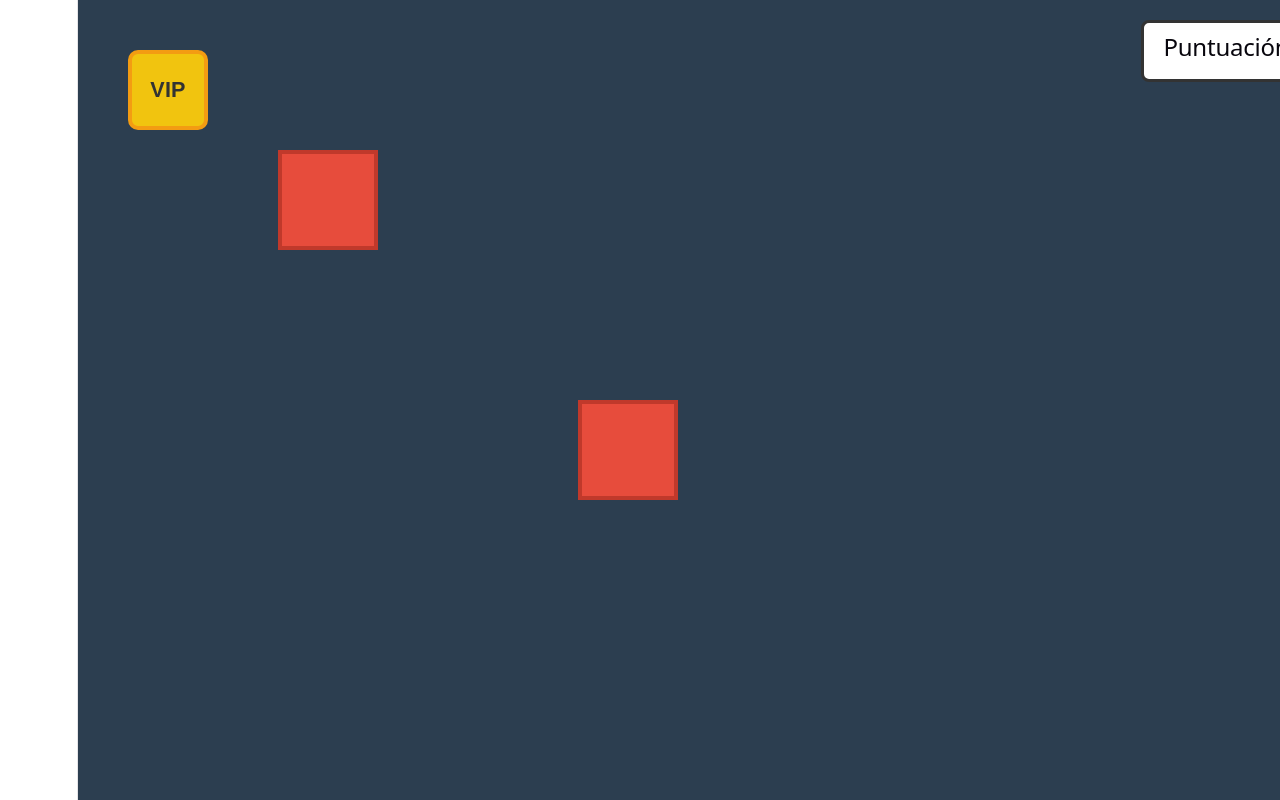
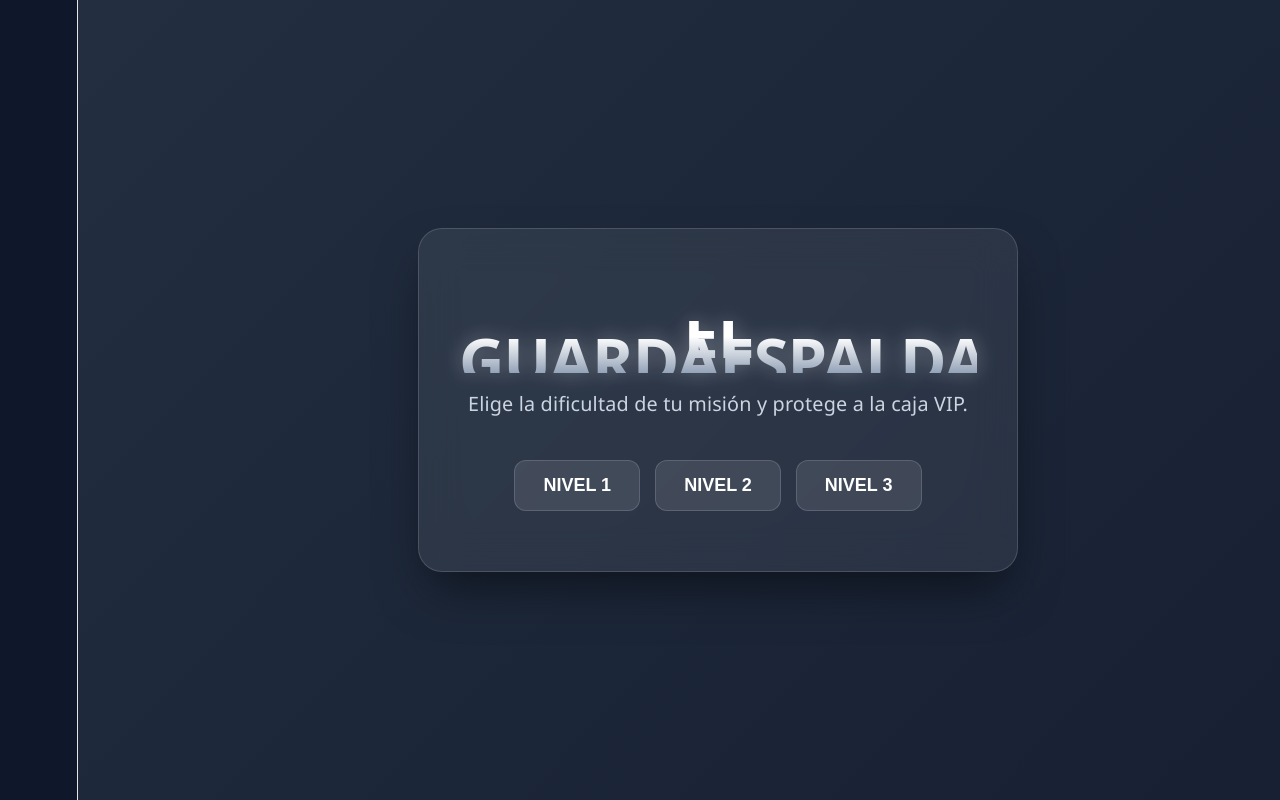
Before and after one commit to IsaccMealla/Clase12, a React (Vite) app: page / in a window 1280 px wide. Shown: the top 800 px of the page. Built offline with nearby package versions, Linux system fonts and the light colour scheme.

Commit message:
Añadir selector de 3 niveles y renderizado dinámico de mapas

```diff
--- a/src/App.css
+++ b/src/App.css
@@ -1,56 +1,208 @@
-/* Reseteo básico y contenedor del juego */
+/* =========================================
+   1. RESET Y CONFIGURACIÓN GLOBAL
+   ========================================= */
 * {
   margin: 0;
   padding: 0;
   box-sizing: border-box;
 }
 
-.game-container {
+:root {
+  --primary-glow: rgba(241, 196, 15, 0.8);
+  --danger-glow: rgba(231, 76, 60, 0.6);
+  --glass-bg: rgba(255, 255, 255, 0.07);
+  --glass-border: rgba(255, 255, 255, 0.15);
+}
+
+body {
+  font-family: 'Segoe UI', Roboto, Helvetica, Arial, sans-serif;
+  background-color: #0f172a;
+  color: white;
+  overflow: hidden; /* Evita scrolls innecesarios en el juego */
+}
+
+/* =========================================
+   2. CONTENEDOR PRINCIPAL CON FONDO ANIMADO
+   ========================================= */
+.app-container {
   width: 100vw;
   height: 100vh;
+  display: flex;
+  justify-content: center;
+  align-items: center;
   position: relative;
-  background-color: #2c3e50; /* Un fondo oscuro para que resalte la caja */
+
+  /* Fondo con gradiente dinámico */
+  background: linear-gradient(-45deg, #0f172a, #1e293b, #334155, #1e1b4b);
+  background-size: 400% 400%;
+  animation: gradientFlow 15s ease infinite;
+}
+
+@keyframes gradientFlow {
+  0% { background-position: 0% 50%; }
+  50% { background-position: 100% 50%; }
+  100% { background-position: 0% 50%; }
+}
+
+/* =========================================
+   3. ESTILOS DEL MENÚ (GLASSMORPHISM)
+   ========================================= */
+.menu-container {
+  background: var(--glass-bg);
+  backdrop-filter: blur(20px);
+  -webkit-backdrop-filter: blur(20px);
+  border: 1px solid var(--glass-border);
+  border-radius: 24px;
+  padding: 60px 40px;
+  text-align: center;
+  max-width: 600px;
+  box-shadow: 0 25px 50px -12px rgba(0, 0, 0, 0.5);
+  animation: fadeInUp 0.8s cubic-bezier(0.16, 1, 0.3, 1);
+}
+
+@keyframes fadeInUp {
+  from { opacity: 0; transform: translateY(40px); }
+  to { opacity: 1; transform: translateY(0); }
+}
+
+.menu-title {
+  font-size: 3.5rem;
+  font-weight: 900;
+  margin-bottom: 15px;
+  background: linear-gradient(to bottom, #fff 30%, #94a3b8);
+  -webkit-background-clip: text;
+  -webkit-text-fill-color: transparent;
+  text-transform: uppercase;
+  letter-spacing: -1px;
+  filter: drop-shadow(0 0 10px rgba(255,255,255,0.3));
+}
+
+.menu-subtitle {
+  font-size: 1.1rem;
+  color: #cbd5e1;
+  margin-bottom: 40px;
+  line-height: 1.6;
+}
+
+/* Botones de niveles */
+.level-buttons {
+  display: flex;
+  gap: 15px;
+  justify-content: center;
+  flex-wrap: wrap;
+}
+
+.start-btn {
+  padding: 14px 28px;
+  font-size: 1rem;
+  font-weight: 700;
+  text-transform: uppercase;
+  color: white;
+  background: rgba(255, 255, 255, 0.1);
+  border: 1px solid var(--glass-border);
+  border-radius: 12px;
+  cursor: pointer;
+  transition: all 0.3s ease;
+}
+
+.start-btn:hover {
+  background: white;
+  color: #0f172a;
+  transform: translateY(-3px);
+  box-shadow: 0 10px 20px -5px rgba(255, 255, 255, 0.3);
+}
+
+/* =========================================
+   4. INTERFAZ DEL JUEGO (GAMEBOARD)
+   ========================================= */
+.game-board {
+  width: 100%;
+  height: 100%;
+  position: relative;
   overflow: hidden;
 }
 
-/* Estilos del marcador */
+/* Marcador flotante */
 .scoreboard {
   position: absolute;
   top: 20px;
   right: 20px;
-  background: white;
-  padding: 10px 20px;
-  border-radius: 8px;
-  border: 3px solid #333;
-  font-family: sans-serif;
+  background: rgba(15, 23, 42, 0.8);
+  backdrop-filter: blur(10px);
+  padding: 15px 25px;
+  border-radius: 16px;
+  border: 1px solid var(--glass-border);
+  z-index: 100;
+  pointer-events: none; /* Para que no estorbe si pasas el VIP por debajo */
 }
 
-/* Estilos de la caja VIP que tu compañero hará movible */
+.scoreboard h2 {
+  font-size: 1.2rem;
+  color: #fbbf24;
+  text-shadow: 0 0 10px rgba(251, 191, 36, 0.4);
+}
+
+/* Botón volver */
+.back-btn {
+  position: absolute;
+  top: 20px;
+  left: 20px;
+  padding: 10px 20px;
+  background: rgba(231, 76, 60, 0.2);
+  color: #fca5a5;
+  border: 1px solid rgba(231, 76, 60, 0.3);
+  border-radius: 10px;
+  cursor: pointer;
+  z-index: 100;
+  transition: all 0.2s;
+}
+
+.back-btn:hover {
+  background: #e74c3c;
+  color: white;
+}
+
+/* =========================================
+   5. ELEMENTOS DEL JUEGO (VIP Y OBSTÁCULOS)
+   ========================================= */
+
+/* Caja VIP */
 .vip-box {
   width: 80px;
   height: 80px;
-  background-color: #f1c40f;
-  border: 4px solid #f39c12;
-  border-radius: 10px;
+  background: linear-gradient(135deg, #f1c40f 0%, #f39c12 100%);
+  border: 3px solid #fff;
+  border-radius: 16px;
   position: absolute;
-  top: 50px;
-  left: 50px;
   display: flex;
   align-items: center;
   justify-content: center;
-  font-weight: bold;
-  font-family: sans-serif;
-  font-size: 1.2rem;
-  color: #333;
-  cursor: grab; /* Indica que se puede arrastrar */
-  z-index: 10;
+  font-weight: 900;
+  color: #451a03;
+  cursor: grab;
+  box-shadow: 0 0 20px var(--primary-glow);
+  z-index: 50;
+  user-select: none;
 }
 
-/* Estilos de los obstáculos */
+.vip-box:active {
+  cursor: grabbing;
+  transform: scale(1.05);
+}
+
+/* Obstáculos */
 .obstacle {
-  width: 100px;
-  height: 100px;
-  background-color: #e74c3c;
-  border: 4px solid #c0392b;
+  background: rgba(231, 76, 60, 0.15);
+  border: 2px solid #e74c3c;
   position: absolute;
+  border-radius: 8px;
+  box-shadow: 0 0 15px var(--danger-glow);
+  transition: background 0.3s;
+  /* Efecto de pulso suave */
+  animation: pulseObstacle 2s infinite ease-in-out;
 }
+
+@keyframes pulseObstacle {
+  0%, 100% { opacity: 0.8; }
+  50% { opacity: 1; box-shadow: 0 0 25px var(--danger-glow); }
+}
--- a/src/App.jsx
+++ b/src/App.jsx
@@ -1,25 +1,19 @@
 import { useState } from 'react';
+import Menu from './components/Menu';
+import GameBoard from './components/GameBoard';
 import './App.css';
 
 function App() {
-  // Estado para guardar los puntos (cada colisión suma un punto)
-  const [score, setScore] = useState(0);
+  // Ahora guardamos qué nivel se seleccionó (null = estamos en el menú)
+  const [currentLevel, setCurrentLevel] = useState(null);
 
   return (
-    <div className="game-container">
-      {/* Marcador */}
-      <div className="scoreboard">
-        <h2>Puntuación: {score}</h2>
-      </div>
-
-      {/* La caja VIP que se deberá arrastrar */}
-      <div className="vip-box" id="vip">
-        VIP
-      </div>
-
-      {/* Obstáculos de prueba para que tus compañeros detecten colisiones */}
-      <div className="obstacle" style={{ top: '150px', left: '200px' }}></div>
-      <div className="obstacle" style={{ top: '400px', left: '500px' }}></div>
+    <div className="app-container">
+      {currentLevel ? (
+        <GameBoard level={currentLevel} onBackToMenu={() => setCurrentLevel(null)} />
+      ) : (
+        <Menu onSelectLevel={setCurrentLevel} />
+      )}
     </div>
   );
 }
--- /dev/null
+++ b/src/components/GameBoard.jsx
@@ -0,0 +1,58 @@
+import { useState } from 'react';
+
+export default function GameBoard({ level, onBackToMenu }) {
+  const [score, setScore] = useState(0);
+
+  // ESTRUCTURA DE LOS 3 NIVELES (Para la Persona 2 y 3)
+  const levelMaps = {
+    1: [ // Nivel Básico: 2 obstáculos simples
+      { id: 1, top: '150px', left: '200px', width: '100px', height: '100px' },
+      { id: 2, top: '400px', left: '500px', width: '100px', height: '100px' },
+    ],
+    2: [ // Nivel Intermedio: Formato de pasillo con muros
+      { id: 1, top: '100px', left: '300px', width: '300px', height: '50px' },
+      { id: 2, top: '300px', left: '100px', width: '50px', height: '250px' },
+      { id: 3, top: '450px', left: '500px', width: '150px', height: '150px' },
+    ],
+    3: [ // Nivel Difícil: Obstáculos estrechos y múltiples
+      { id: 1, top: '100px', left: '150px', width: '80px', height: '80px' },
+      { id: 2, top: '100px', left: '450px', width: '80px', height: '80px' },
+      { id: 3, top: '300px', left: '300px', width: '120px', height: '120px' },
+      { id: 4, top: '500px', left: '150px', width: '80px', height: '80px' },
+      { id: 5, top: '500px', left: '450px', width: '80px', height: '80px' },
+    ]
+  };
+
+  // Obtenemos los obstáculos del nivel actual
+  const currentObstacles = levelMaps[level] || levelMaps[1];
+
+  return (
+    <div className="game-board">
+      <button className="back-btn" onClick={onBackToMenu}>Volver al Menú</button>
+
+      <div className="scoreboard">
+        <h2>Nivel {level} | Colisiones: {score}</h2>
+      </div>
+
+      <div className="vip-box" id="vip" style={{ top: '50px', left: '50px' }}>
+        VIP
+      </div>
+
+      {/* Renderizamos los obstáculos dinámicamente con map() */}
+      {currentObstacles.map((obs) => (
+        <div
+          key={obs.id}
+          className="obstacle"
+          // Importante: le pasamos la clase 'obstacle' para que la Persona 3
+          // los pueda detectar fácilmente usando document.querySelectorAll('.obstacle')
+          style={{
+            top: obs.top,
+            left: obs.left,
+            width: obs.width,
+            height: obs.height
+          }}
+        ></div>
+      ))}
+    </div>
+  );
+}
--- /dev/null
+++ b/src/components/Menu.jsx
@@ -0,0 +1,19 @@
+export default function Menu({ onSelectLevel }) {
+  return (
+    <div className="menu-container">
+      <div className="menu-content">
+        <h1 className="menu-title">El Guardaespaldas</h1>
+        <p className="menu-subtitle">
+          Elige la dificultad de tu misión y protege a la caja VIP.
+        </p>
+
+        {/* Botones de selección de nivel */}
+        <div className="level-buttons">
+          <button className="start-btn" onClick={() => onSelectLevel(1)}>Nivel 1</button>
+          <button className="start-btn" onClick={() => onSelectLevel(2)}>Nivel 2</button>
+          <button className="start-btn" onClick={() => onSelectLevel(3)}>Nivel 3</button>
+        </div>
+      </div>
+    </div>
+  );
+}
```
